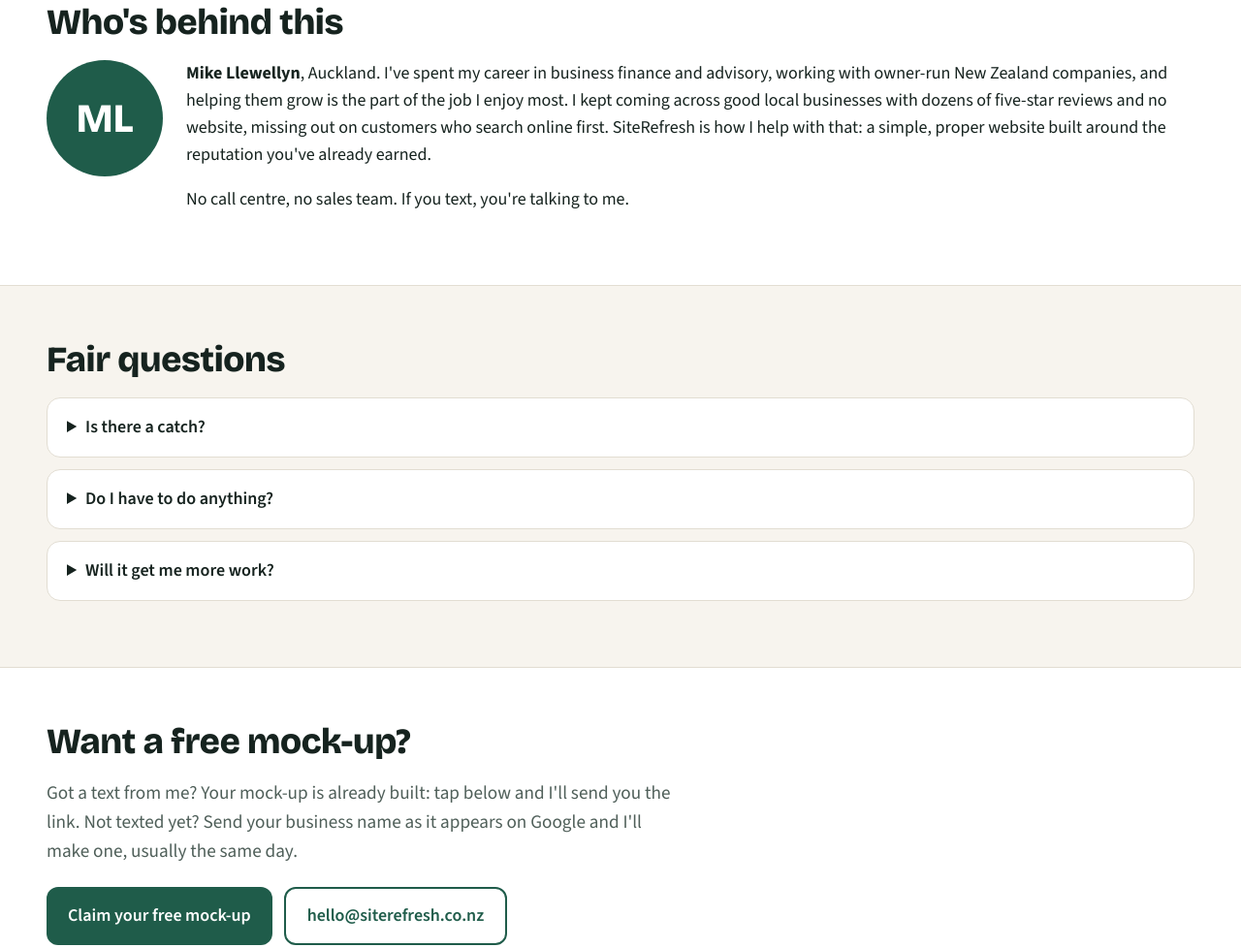
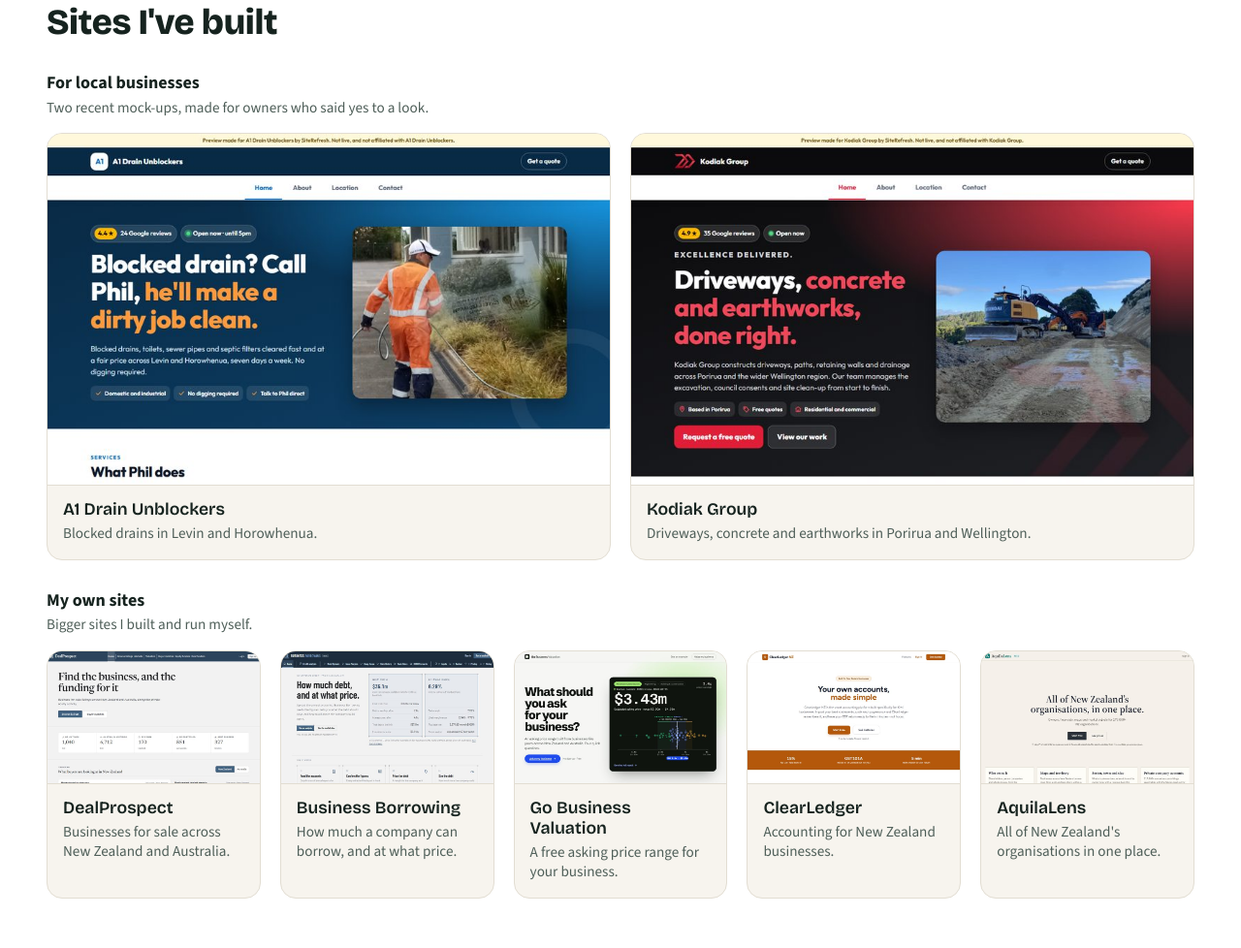
Before and after one commit to Mllewellyn1992/siterefresh-site, a plain HTML site: page index.html in a window 1280 px wide. Shown: the part 1880-2858 px from the top of the page at 97% size. Drawn offline with nearby package versions, Linux system fonts and the light colour scheme.

Commit message:
Sites I've built: A1 Drain Unblockers and Kodiak mock-ups plus Mike's five own sites
Co-Authored-By: Claude Fable 5.2 <noreply@anthropic.com>

```diff
--- a/index.html
+++ b/index.html
@@ -55,6 +55,19 @@ section.alt{background:var(--card);border-top:1px solid var(--line);border-botto
 .why{display:grid;grid-template-columns:1fr 1fr;gap:40px;align-items:center}
 .phone{max-width:300px;margin:0 auto;border:10px solid var(--ink);border-radius:34px;overflow:hidden;aspect-ratio:9/17;background:#fff}
 .phone iframe{width:100%;height:100%;border:0;display:block}
+.group{font-weight:700;margin:28px 0 0}
+.group small{display:block;font-weight:400;font-size:.95rem;color:var(--muted)}
+.works{display:grid;gap:20px;margin-top:14px}
+.works.two{grid-template-columns:repeat(2,1fr)}
+.works.five{grid-template-columns:repeat(5,1fr)}
+.work{display:block;background:var(--paper);border:1px solid var(--line);border-radius:16px;overflow:hidden;text-decoration:none;color:var(--ink)}
+.work:hover,.work:focus-visible{border-color:var(--green)}
+.work img{display:block;width:100%;height:auto;aspect-ratio:8/5;object-fit:cover;object-position:top;border-bottom:1px solid var(--line)}
+.work div{padding:14px 16px 16px}
+.work b{display:block;font:600 1.1rem "Bricolage Grotesque",system-ui,sans-serif;line-height:1.2;margin-bottom:4px}
+.work span{display:block;color:var(--muted);font-size:.95rem;line-height:1.35}
+section.alt details{background:var(--paper)}
+@media (max-width:1100px){.works.five{grid-template-columns:repeat(3,1fr)}}
 .me{display:grid;grid-template-columns:120px 1fr;gap:24px;align-items:start}
 .avatar{width:120px;height:120px;border-radius:50%;background:var(--green);color:#fff;display:grid;place-items:center;font:800 2.6rem "Bricolage Grotesque",sans-serif}
 details{background:var(--card);border:1px solid var(--line);border-radius:14px;padding:16px 20px;margin-bottom:12px}
@@ -66,6 +79,8 @@ footer{padding:32px 0 48px;color:var(--muted);font-size:.95rem}
  .hero{padding:16px 0 40px}
  .hero .grid,.why,.cards{grid-template-columns:1fr;gap:24px}
  .me{grid-template-columns:1fr}
+ .works.two{grid-template-columns:1fr}
+ .works.five{grid-template-columns:repeat(2,1fr);gap:14px}.works.five .work div{padding:12px 12px 14px}.works.five .work b{font-size:1rem}
  .avatar{width:88px;height:88px;font-size:2rem}
  header .btn{display:none}
  .cta .btn{width:100%}
@@ -128,7 +143,24 @@ footer{padding:32px 0 48px;color:var(--muted);font-size:.95rem}
  <div class="phone"><iframe src="example/?v=7" title="Example website for a made-up dog groomer" loading="lazy"></iframe></div>
 </div></section>
 
-<section class="alt"><div class="wrap">
+<section class="alt" id="work"><div class="wrap">
+ <h2>Sites I've built</h2>
+ <p class="group">For local businesses<small>Two recent mock-ups, made for owners who said yes to a look.</small></p>
+ <div class="works two">
+  <a class="work" href="https://mllewellyn1992.github.io/siterefresh-demos/a1-drain-unblockers/" target="_blank" rel="noopener"><img src="work/a1-drain-unblockers.jpg" width="800" height="500" loading="lazy" alt="Mock-up website for A1 Drain Unblockers"><div><b>A1 Drain Unblockers</b><span>Blocked drains in Levin and Horowhenua.</span></div></a>
+  <a class="work" href="https://mllewellyn1992.github.io/siterefresh-demos/kodiak-group/" target="_blank" rel="noopener"><img src="work/kodiak-group.jpg" width="800" height="500" loading="lazy" alt="Mock-up website for Kodiak Group"><div><b>Kodiak Group</b><span>Driveways, concrete and earthworks in Porirua and Wellington.</span></div></a>
+ </div>
+ <p class="group">My own sites<small>Bigger sites I built and run myself.</small></p>
+ <div class="works five">
+  <a class="work" href="https://dealprospect.com/" target="_blank" rel="noopener"><img src="work/dealprospect.jpg" width="800" height="500" loading="lazy" alt="DealProspect home page"><div><b>DealProspect</b><span>Businesses for sale across New Zealand and Australia.</span></div></a>
+  <a class="work" href="https://businessborrowing.co.nz/" target="_blank" rel="noopener"><img src="work/business-borrowing.jpg" width="800" height="500" loading="lazy" alt="Business Borrowing home page"><div><b>Business Borrowing</b><span>How much a company can borrow, and at what price.</span></div></a>
+  <a class="work" href="https://www.gobusinessvaluation.com/" target="_blank" rel="noopener"><img src="work/go-business-valuation.jpg" width="800" height="500" loading="lazy" alt="Go Business Valuation home page"><div><b>Go Business Valuation</b><span>A free asking price range for your business.</span></div></a>
+  <a class="work" href="https://clearledger.co.nz/" target="_blank" rel="noopener"><img src="work/clearledger.jpg" width="800" height="500" loading="lazy" alt="ClearLedger home page"><div><b>ClearLedger</b><span>Accounting for New Zealand businesses.</span></div></a>
+  <a class="work" href="https://aquilalens.com/" target="_blank" rel="noopener"><img src="work/aquilalens.jpg" width="800" height="500" loading="lazy" alt="AquilaLens home page"><div><b>AquilaLens</b><span>All of New Zealand's organisations in one place.</span></div></a>
+ </div>
+</div></section>
+
+<section><div class="wrap">
  <h2>Who's behind this</h2>
  <div class="me">
   <div class="avatar">ML</div>
@@ -139,14 +171,14 @@ footer{padding:32px 0 48px;color:var(--muted);font-size:.95rem}
  </div>
 </div></section>
 
-<section><div class="wrap">
+<section class="alt"><div class="wrap">
  <h2>Fair questions</h2>
  <details><summary>Is there a catch?</summary><p>No setup fee and no contract. $49 a month, paid at the start of the month. Stop paying and the site comes down at the end of that month.</p></details>
  <details><summary>Do I have to do anything?</summary><p>No. I write it from your Google profile. If you want changes later (new photo, new service, holiday hours) just text me and I'll do it.</p></details>
  <details><summary>Will it get me more work?</summary><p>I can't promise that and won't pretend to. It helps customers who've already found you trust you and get in touch. You'll see every quote request that comes through it.</p></details>
 </div></section>
 
-<section class="alt" id="contact"><div class="wrap">
+<section id="contact"><div class="wrap">
  <h2>Want a free mock-up?</h2>
  <p class="lede">Got a text from me? Your mock-up is already built: tap below and I'll send you the link. Not texted yet? Send your business name as it appears on Google and I'll make one, usually the same day.</p>
  <div class="cta">
```
Also changed, not shown: work/a1-drain-unblockers.jpg (added), work/aquilalens.jpg (added), work/business-borrowing.jpg (added), work/clearledger.jpg (added), work/dealprospect.jpg (added), work/go-business-valuation.jpg (added), work/kodiak-group.jpg (added).
